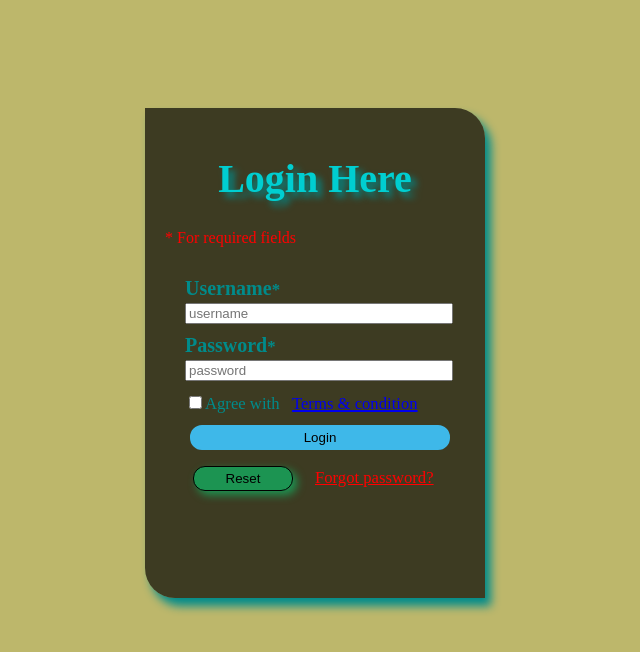
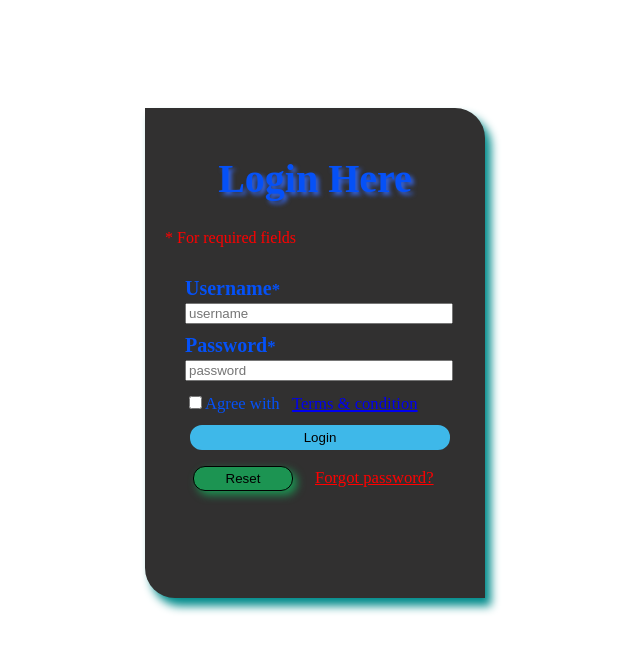
Before and after one commit to Priyank-Aggarwal/Assignment-9, a plain HTML site: page index.html in a window 1280 px wide. Shown: the whole page, without its empty margins (345-985 px from the left). Drawn offline with Linux system fonts and the light colour scheme.

Commit message:
feature2 commit

```diff
--- a/index.html
+++ b/index.html
@@ -9,14 +9,13 @@
     <style>
         body{
             height: 700px;
-            color: darkcyan;
-            background-color:darkkhaki;
+            color: rgb(5, 81, 247);
         }
         .login{
             width: 300px;
             height: 450px;
             padding: 20px;
-            background-color: rgba(0, 0, 0, 0.678);
+            background-color: rgb(49, 48, 48);
             position: relative;
             left: calc(50% - 150px);
             top: 100px;
@@ -27,14 +26,12 @@
         h1{
             text-align: center;
             font-size: 40px;
-            color: darkturquoise;
-            text-shadow: 5px 5px 7px darkcyan;
+            text-shadow: 3px 3px 4px rgb(53, 99, 224);
         }
         .form{
             font-size: 20px;
             position: relative;
             padding: 20px;
-            color: darkcyan;
         }
         #username,#password{
             width: 100%;
```
